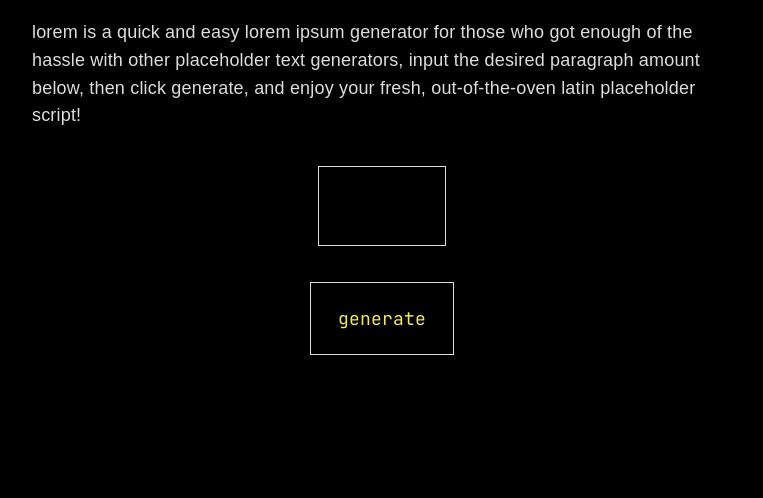
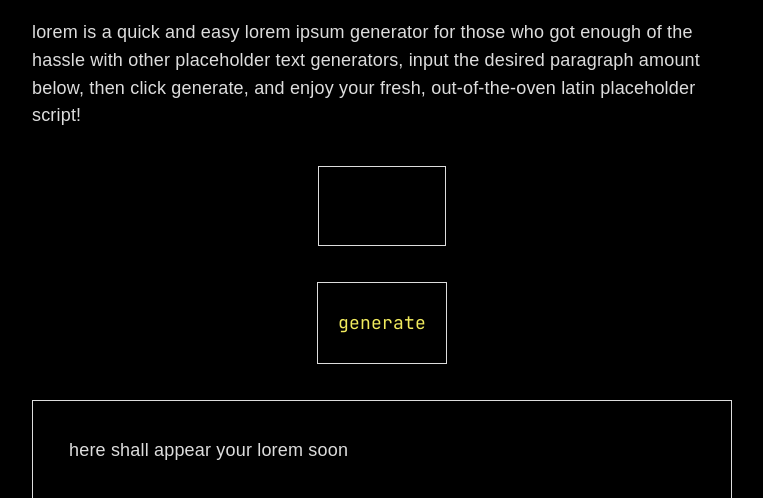
Before and after one commit to ruebinary/lorem, a plain HTML site: page index.html in a window 1280 px wide. Shown: the part 166-664 px from the top of the page, without its empty margins (258-1021 px from the left). Drawn offline with Linux system fonts and the light colour scheme; a web font is replaced by a local one.

Commit message:
Visual tweaking

```diff
--- a/index.css
+++ b/index.css
@@ -50,6 +50,8 @@ p {
 }
 #loremspace {
     margin: 2rem 0 0 0;
+    padding: 2rem;
+    border: 1px solid var(--foreground-color)
 }
 #loremspace > p {
     margin: 0 0 1rem 0;
@@ -88,9 +90,13 @@ input[type="number"] {
     font-family: "jbmono", monospace;
     color: var(--attention-color);
     transition: color .5s;
-    padding: 1.2rem 1.5rem 1.2rem 1.5rem;
     border: 1px solid var(--foreground-color);
     margin: 0 0 0 0;
+    height: 10vh;
+    width: 10vw;
+    display: flex;
+    align-items: center;
+    justify-content: center;
 }
 .btn:hover {
     background: linear-gradient(to right, #ff0000, #ff00ff, #0000ff, #00ffff, #00ff00, #ffff00, #ff0000);
--- a/index.html
+++ b/index.html
@@ -14,7 +14,7 @@
         <input type="number" name="Paragraphs" id="prg-am">
         <p class="btn" id="genbtn">generate</p>
     </div>
-    <div id="loremspace"></div>
+    <div id="loremspace">here shall appear your lorem soon</div>
 </body>
 <script>
             const event = new Event("documentAllReady");
```
